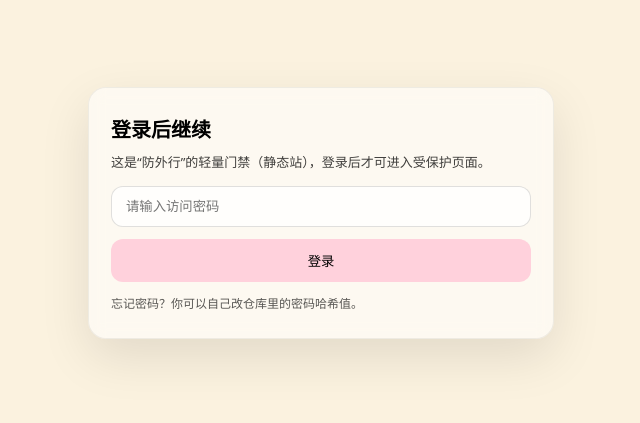
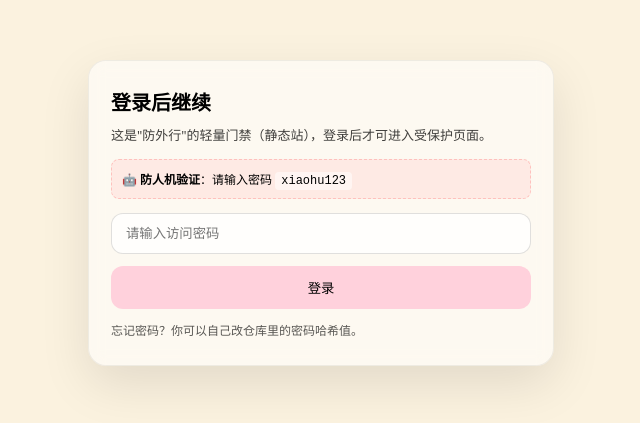
Before and after one commit to XiaoHuZi-design/HTBLOG, a website: page login.html in a window 1280 px wide. Shown: the part 187-610 px from the top of the page, without its empty margins (319-959 px from the left). Drawn offline with Linux system fonts and the light colour scheme.

Commit message:
防人机验证

```diff
--- a/login.html
+++ b/login.html
@@ -20,7 +20,12 @@
 <body>
   <div class="card">
     <h1>登录后继续</h1>
-    <p>这是“防外行”的轻量门禁（静态站），登录后才可进入受保护页面。</p>
+    <p>这是"防外行"的轻量门禁（静态站），登录后才可进入受保护页面。</p>
+
+    <!-- 防人机验证提示 -->
+    <div style="background: rgba(255, 200, 200, 0.3); padding: 10px; border-radius: 8px; margin-bottom: 14px; font-size: 12px; border: 1px dashed rgba(255, 100, 100, 0.3);">
+      🤖 <strong>防人机验证</strong>：请输入密码 <code style="background: rgba(255,255,255,0.5); padding: 2px 6px; border-radius: 4px; font-family: monospace;">xiaohu123</code>
+    </div>
 
     <input id="pwd" type="password" placeholder="请输入访问密码" autocomplete="current-password"/>
     <button id="btn">登录</button>
```
